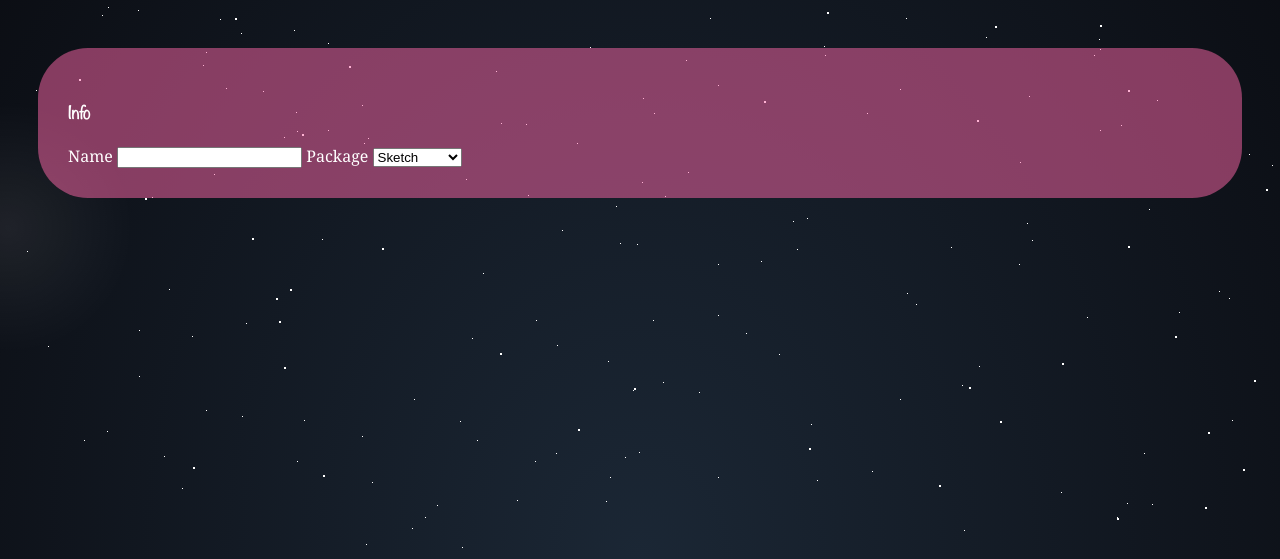
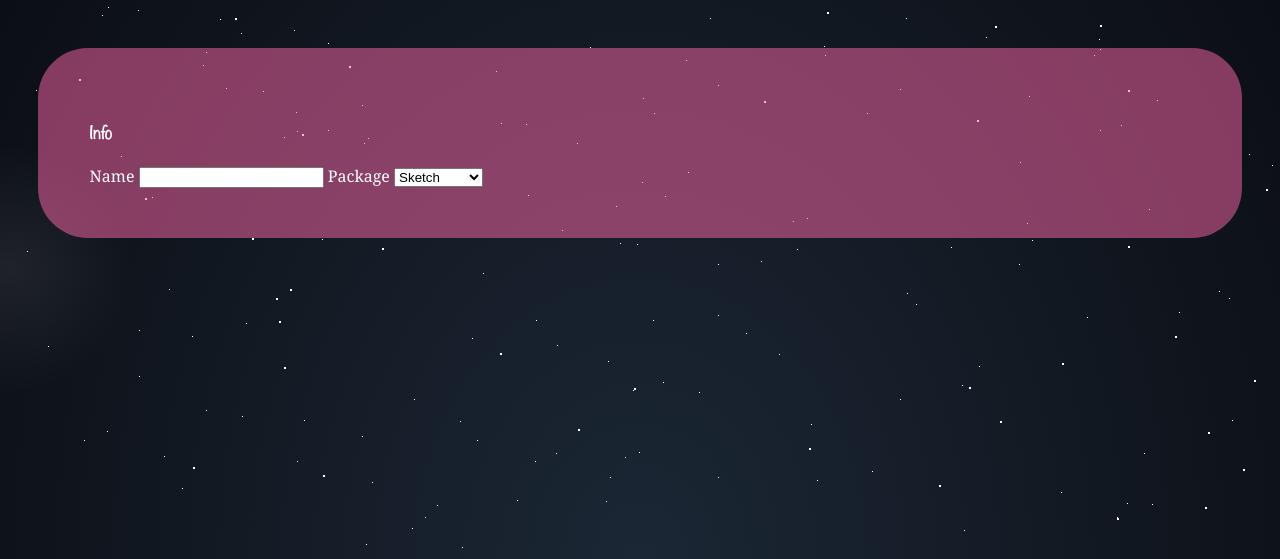
Before and after one commit to PoisonMercury/Commissions, a plain HTML site: page form.html in a window 1280 px wide. Shown: the part 241-800 px from the top of the page. Drawn offline with Linux system fonts and the light colour scheme.

Commit message:
Adjust Form Style

```diff
--- a/form.html
+++ b/form.html
@@ -13,6 +13,7 @@
     <h1>THIS WORK IN PROGRESS AND IS NOT TO BE USED</h1>
 
     <form id="form" class="content">
+        <div class="form-container">
            <h4>Info</h4>
             <label for="name">Name</label>
             <input type="text" id="name" name="name">
@@ -62,13 +63,18 @@
                     <input cost="10" type="number" id="outfits" name="outfits" value="0" placeholder="0">
                 </div>
             </div>
-
-    </form>
+        </div>
+        <div style="width: 600px;">
             <div style="display: none;" id="result">
                 <canvas width="600px" height="300px" id="canvas">
                 </canvas><br>
                 <button id="export">Export</button>
             </div>
+        </div>
+
+
+
+    </form>
 
     <script src="script/form.js"></script>
 </body>
--- a/style/form.css
+++ b/style/form.css
@@ -8,5 +8,16 @@
     justify-content: space-around;
     flex-direction: column;
     align-items: center;
+}
+#form {
+    display: flex;
+    justify-content: space-around;
+    flex-wrap: wrap;
+}
 
+#form > * {
+    margin: 20px;
 }
+.form-container {
+    width: 40%
+}
```
Lines whose indentation alone changed are shown as unchanged.
